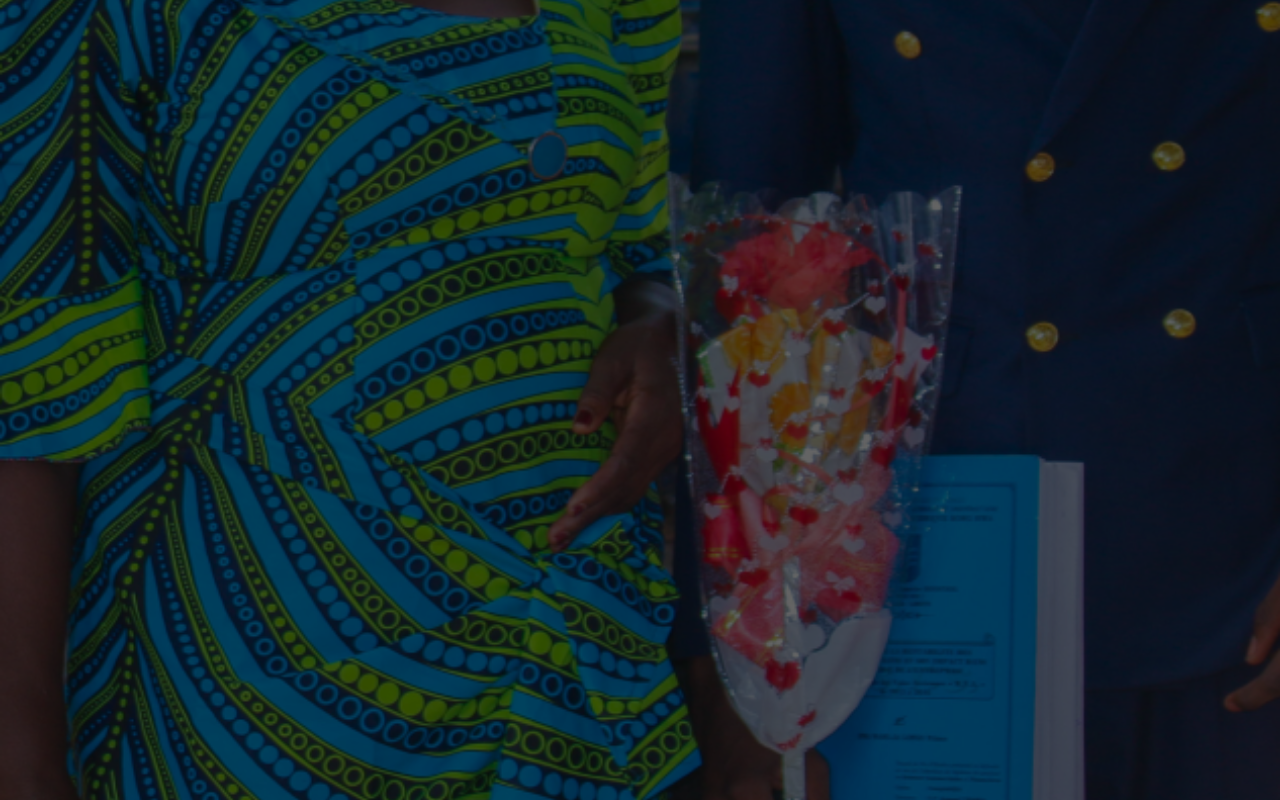
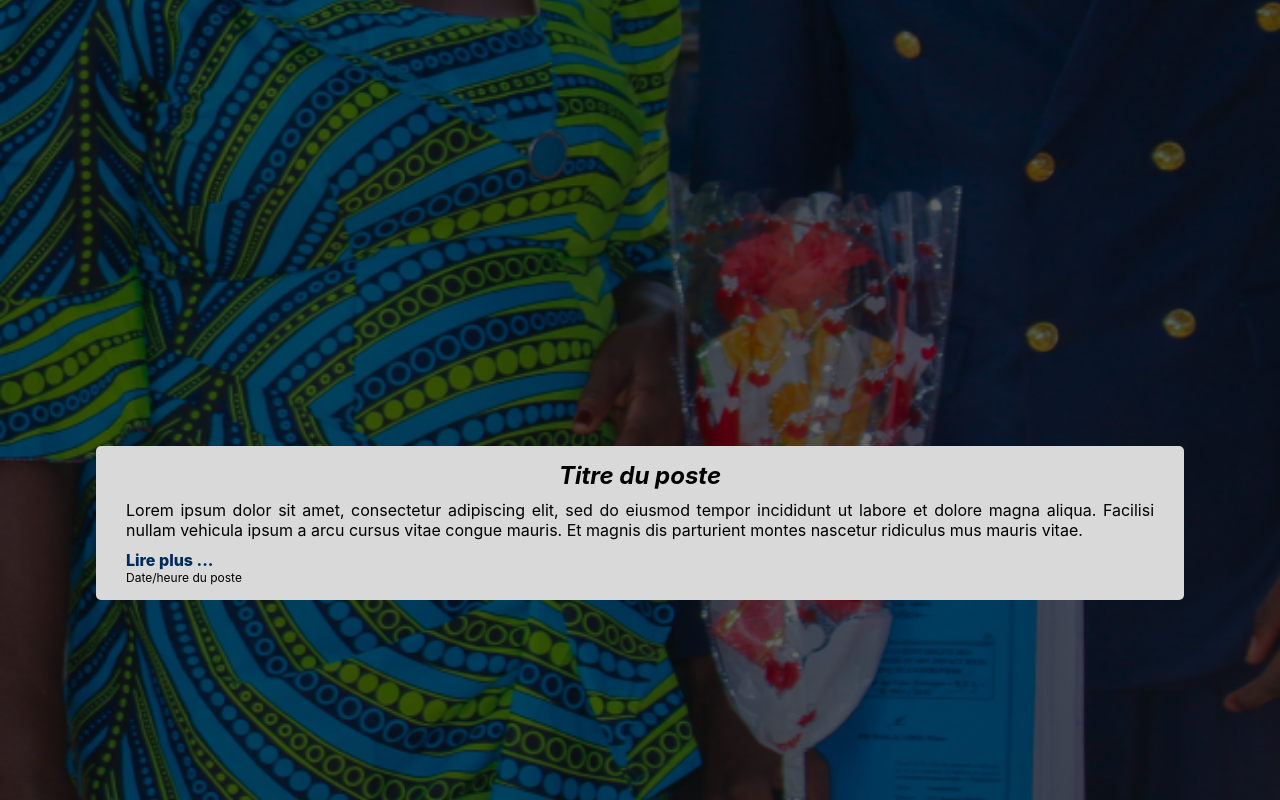
Before and after one commit to Congo-CRUD/ists-drc, a React (Create React App) app: page / in a window 1280 px wide. Shown: the part 910-1710 px from the top of the page. Built offline with nearby package versions, Linux system fonts and the light colour scheme.

Commit message:
[FEAT] announce UI

```diff
--- a/src/components/about/About.css
+++ b/src/components/about/About.css
@@ -12,5 +12,6 @@
 .about-img{
     width:100%;
     background-color: #D9D9D9;
-    height: 200px
+    height: 200px;
+    border-radius: 5px;
 }
--- /dev/null
+++ b/src/components/announce/Announce.css
@@ -0,0 +1,36 @@
+.announce-container{
+    width:85%;
+    display: flex;
+    flex-direction: column;
+    justify-content: center;
+    align-items: center;
+    margin: auto;
+    margin-bottom: 50px;
+}
+
+
+.announce-content{
+    position:relative;
+    background-color:#D9D9D9 ;
+    margin:auto;
+    border-radius: 5px;
+    padding: 15px 30px 30px 30px;
+    text-align: justify;
+}
+.announce-content p{
+    margin: 10px auto;
+}
+.announce-content a{
+    margin-top: 5px;
+    color: var(--primaryColor);
+    font-weight: 800;
+}
+
+.announce-date{
+    position: absolute;
+    margin:0px;
+    padding:0px;
+    bottom: 5px;
+    font-size: 12px;
+
+}
--- /dev/null
+++ b/src/components/announce/Announce.jsx
@@ -0,0 +1,15 @@
+import "./Announce.css"
+
+export default function Announce(){
+    return(
+        <div className="announce-container">
+            <h1>Announces</h1>
+            <div className="announce-content">
+                <h2>Titre du poste</h2>
+                <p>Lorem ipsum dolor sit amet, consectetur adipiscing elit, sed do eiusmod tempor incididunt ut labore et dolore magna aliqua. Facilisi nullam vehicula ipsum a arcu cursus vitae congue mauris. Et magnis dis parturient montes nascetur ridiculus mus mauris vitae.</p>
+                <a>Lire plus ...</a>
+                <p className="announce-date">Date/heure du poste</p>
+            </div>
+        </div>
+    )
+}
--- a/src/components/index.js
+++ b/src/components/index.js
@@ -3,7 +3,8 @@
 import Login from "./login/Login";
 import About from "./about/About";
 import Footer from "./footer/Footer";
+import Announce from "./announce/Announce";
 //Footer, Hero, Commite
 
 
-export {Navbar, Hero, Login, About, Footer }
+export {Navbar, Hero, Login, About, Footer,  Announce}
--- a/src/pages/home/Home.jsx
+++ b/src/pages/home/Home.jsx
@@ -1,5 +1,5 @@
 import React from 'react'
-import { Navbar, Hero, About, Footer } from '../../components'
+import { Navbar, Hero, About, Footer, Announce } from '../../components'
 
 function Home() {
   return (
@@ -7,6 +7,7 @@
         <Navbar/>
         <Hero/>
         <About/>
+        <Announce/>
         <Footer/>
     </div>
   )
```
